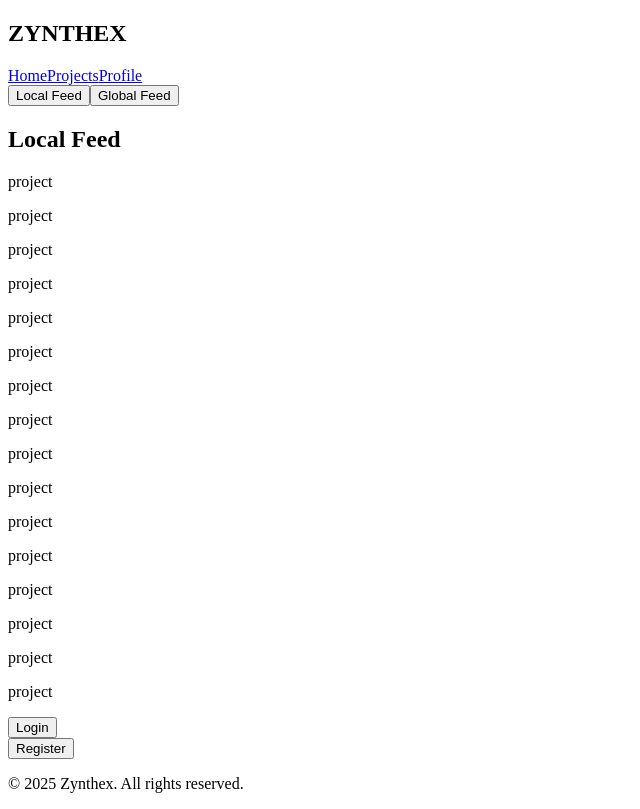
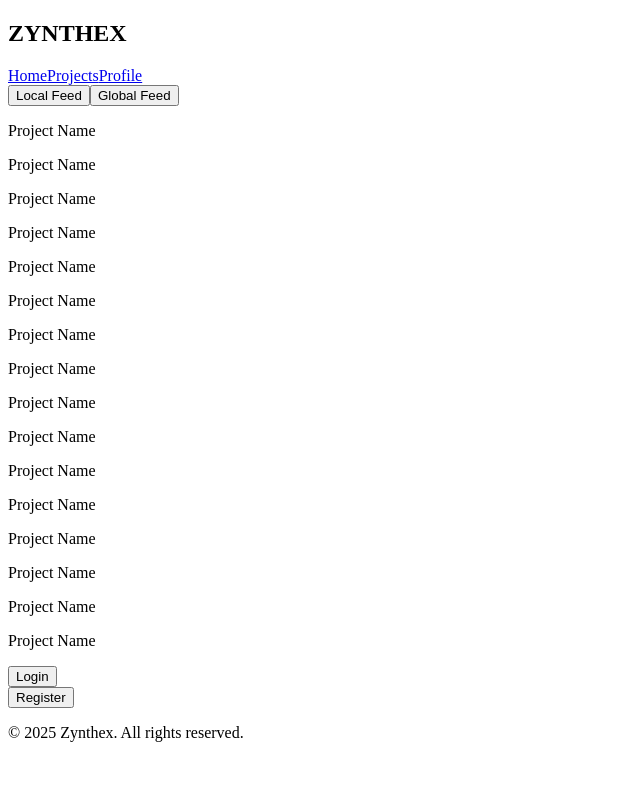
Before and after one commit to Ocelot032/IMY220-VersionControlWebsite, a React (Create React App) app in the folder frontend/: page /home in a window 1280 px wide. Shown: the whole page, without its empty margins (0-640 px from the left). Built offline with nearby package versions, Linux system fonts and the light colour scheme.

Commit message:
BACKEND: idk why it works but it works

```diff
--- a/frontend/src/components/FeedGlobal.js
+++ /dev/null
@@ -1,47 +0,0 @@
-import React from "react";
-// import ProjectPreview from "./ProjectPreview";
-
-const FeedGlobal = () => {
-
-  return (
-    <div>
-      <h2>Global Feed</h2>
-      <div className = "feed-grid">
-        <p>project</p>
-        <p>project</p>
-        <p>project</p>
-        <p>project</p>
-        <p>project</p>
-        <p>project</p>
-        <p>project</p>
-        <p>project</p>
-        <p>project</p>
-        <p>project</p>
-        <p>project</p>
-        <p>project</p>
-        <p>project</p>
-        <p>project</p>
-        <p>project</p>
-        <p>project</p>
-        <p>project</p>
-        <p>project</p>
-        <p>project</p>
-        <p>project</p>
-        <p>project</p>
-        <p>project</p>
-        <p>project</p>
-        <p>project</p>
-        <p>project</p>
-        <p>project</p>
-        <p>project</p>
-        <p>project</p>
-        <p>project</p>
-        <p>project</p>
-        <p>project</p>
-        <p>project</p>
-      </div>
-    </div>
-  );
-};
-
-export default FeedGlobal;
--- a/frontend/src/components/FeedLocal.js
+++ /dev/null
@@ -1,31 +0,0 @@
-import React from "react";
-// import ProjectPreview from "./ProjectPreview";
-
-const FeedLocal = () => {
-
-  return (
-    <div>
-      <h2>Local Feed</h2>
-      <div className = "feed-grid">
-        <p>project</p>
-        <p>project</p>
-        <p>project</p>
-        <p>project</p>
-        <p>project</p>
-        <p>project</p>
-        <p>project</p>
-        <p>project</p>
-        <p>project</p>
-        <p>project</p>
-        <p>project</p>
-        <p>project</p>
-        <p>project</p>
-        <p>project</p>
-        <p>project</p>
-        <p>project</p>
-      </div>
-    </div>
-  );
-};
-
-export default FeedLocal;
--- a/frontend/src/pages/Home.js
+++ b/frontend/src/pages/Home.js
@@ -3,9 +3,6 @@ import { Link } from "react-router-dom"
 
 import Header from "../components/Header";
 import Footer from "../components/Footer";
-
-import FeedLocal from "../components/FeedLocal";
-import FeedGlobal from "../components/FeedGlobal";
 
 const Home = () => {
     const [showLocal, setShowLocal] = useState(true);
@@ -30,7 +27,22 @@ const Home = () => {
             </div>
 
             <div className = "feed-container">
-                {showLocal ? <FeedLocal/> : <FeedGlobal/>}
+                <p>Project Name</p>
+                <p>Project Name</p>
+                <p>Project Name</p>
+                <p>Project Name</p>
+                <p>Project Name</p>
+                <p>Project Name</p>
+                <p>Project Name</p>
+                <p>Project Name</p>
+                <p>Project Name</p>
+                <p>Project Name</p>
+                <p>Project Name</p>
+                <p>Project Name</p>
+                <p>Project Name</p>
+                <p>Project Name</p>
+                <p>Project Name</p>
+                <p>Project Name</p>
             </div>
 
             <span>
--- a/package.json
+++ b/package.json
@@ -5,8 +5,10 @@
   "main": "./frontend/src/index.js",
   "scripts": {
     "test": "echo \"Error: no test specified\" && exit 1",
-    "build": "webpack && babel server.js -d dist",
-    "start": "npm run build && node dist/server.js"
+    "build": "webpack && babel backend/server.js -d backend/dist",
+    "start": "npm run build && node backend/dist/server.js",
+    "dev:server": "nodemon backend/server.js",
+    "dev:frontend": "webpack serve --config webpack.config.js --open"
   },
   "keywords": [],
   "author": "",
```
Also changed, not shown: frontend/src/pages/Splash.js (+53 -0 lines), webpack.config.js (+14 -7 lines), frontend/public/bundle.js, 3 other files (tests, documents, lock files or other folders).
